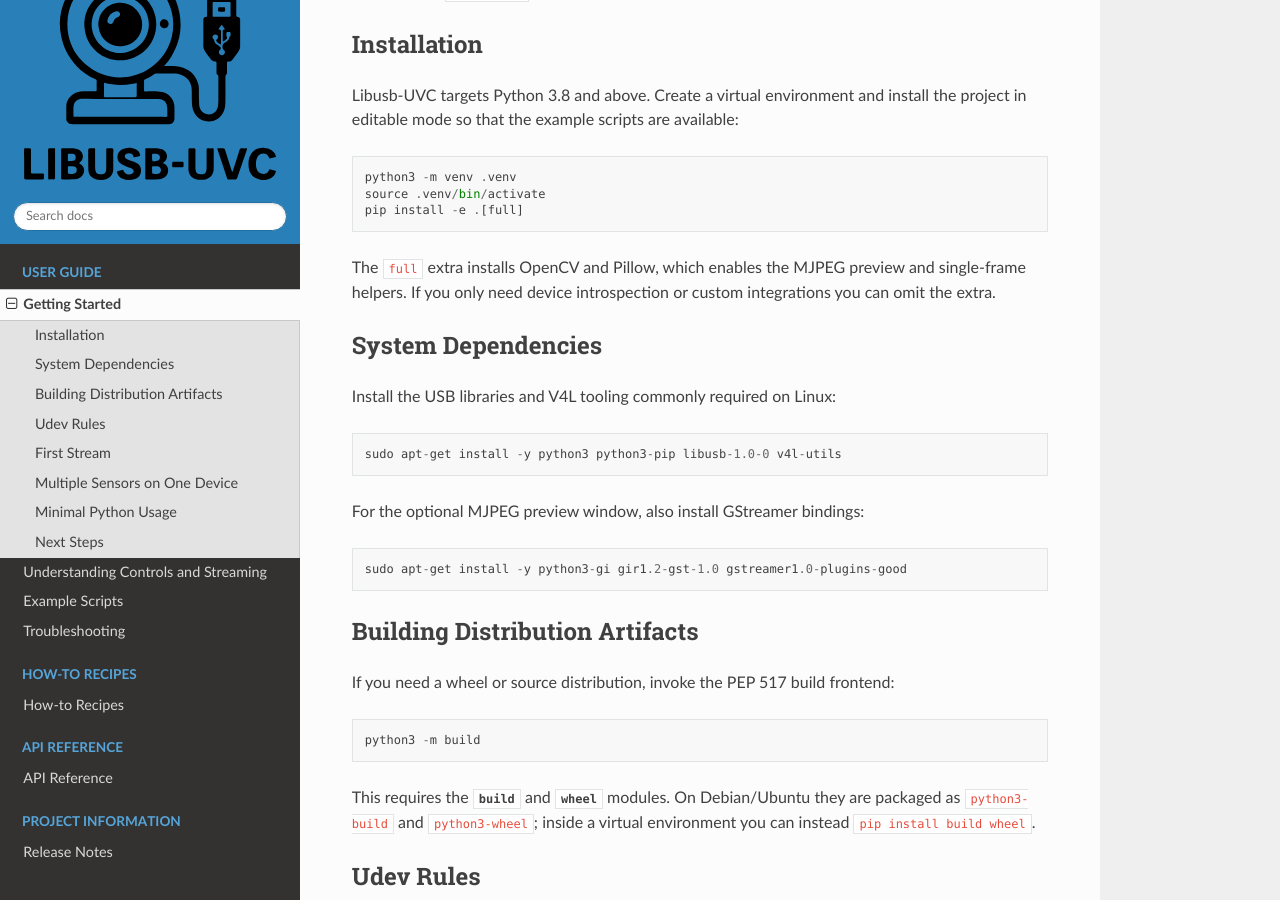
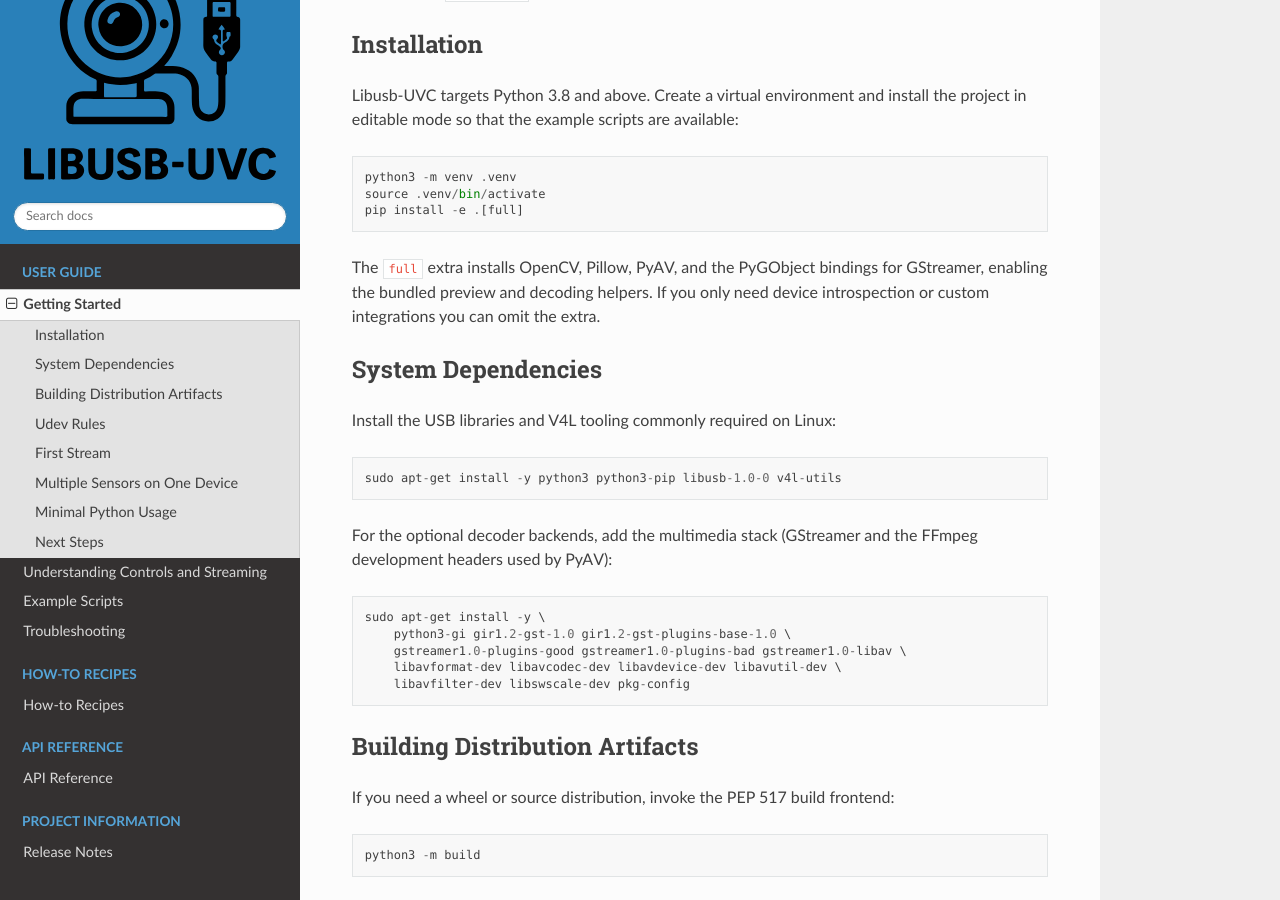
Before and after one commit to jeffwitz/Libusb-UVC, a Sphinx documentation site: the page built from docs/getting_started.rst, in a window 1280 px wide and 900 px high, scrolled down 205 px. Built offline with Sphinx 7.4.7 and the Read the Docs theme 3.1.0, drawn with Linux system fonts in a browser that asks for light colours; the version number is read from the project's files by our own code.

Commit message:
chore(deps): add pyav/pygobject extras and document setup

```diff
--- a/docs/getting_started.rst
+++ b/docs/getting_started.rst
@@ -14,9 +14,9 @@ install the project in editable mode so that the example scripts are available::
    source .venv/bin/activate
    pip install -e .[full]
 
-The ``full`` extra installs OpenCV and Pillow, which enables the MJPEG preview
-and single-frame helpers. If you only need device introspection or custom
-integrations you can omit the extra.
+The ``full`` extra installs OpenCV, Pillow, PyAV, and the PyGObject bindings for
+GStreamer, enabling the bundled preview and decoding helpers. If you only need
+device introspection or custom integrations you can omit the extra.
 
 System Dependencies
 -------------------
@@ -25,9 +25,14 @@ Install the USB libraries and V4L tooling commonly required on Linux::
 
    sudo apt-get install -y python3 python3-pip libusb-1.0-0 v4l-utils
 
-For the optional MJPEG preview window, also install GStreamer bindings::
+For the optional decoder backends, add the multimedia stack (GStreamer and the
+FFmpeg development headers used by PyAV)::
 
-   sudo apt-get install -y python3-gi gir1.2-gst-1.0 gstreamer1.0-plugins-good
+   sudo apt-get install -y \
+       python3-gi gir1.2-gst-1.0 gir1.2-gst-plugins-base-1.0 \
+       gstreamer1.0-plugins-good gstreamer1.0-plugins-bad gstreamer1.0-libav \
+       libavformat-dev libavcodec-dev libavdevice-dev libavutil-dev \
+       libavfilter-dev libswscale-dev pkg-config
 
 Building Distribution Artifacts
 -------------------------------
```
Also changed, not shown: README.md (+8 -3 lines), pyproject.toml (+8 -1 lines).
